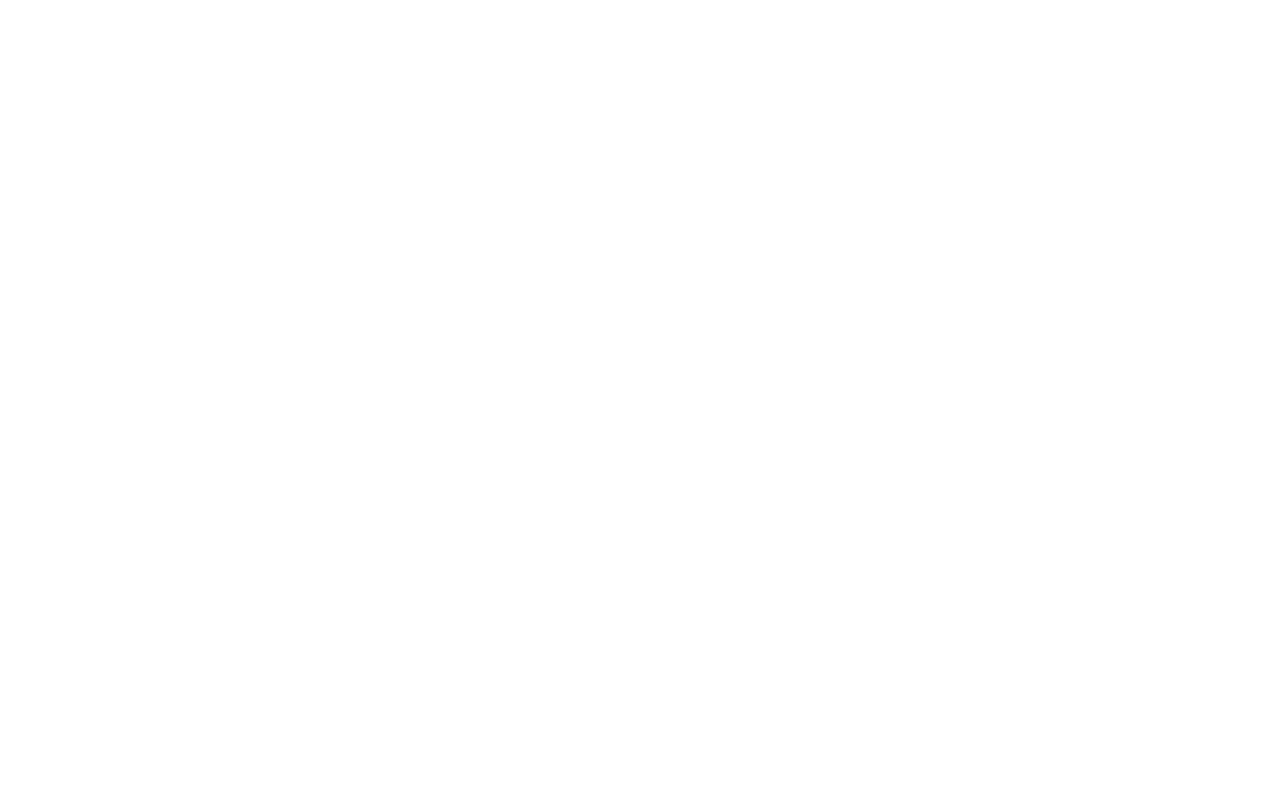
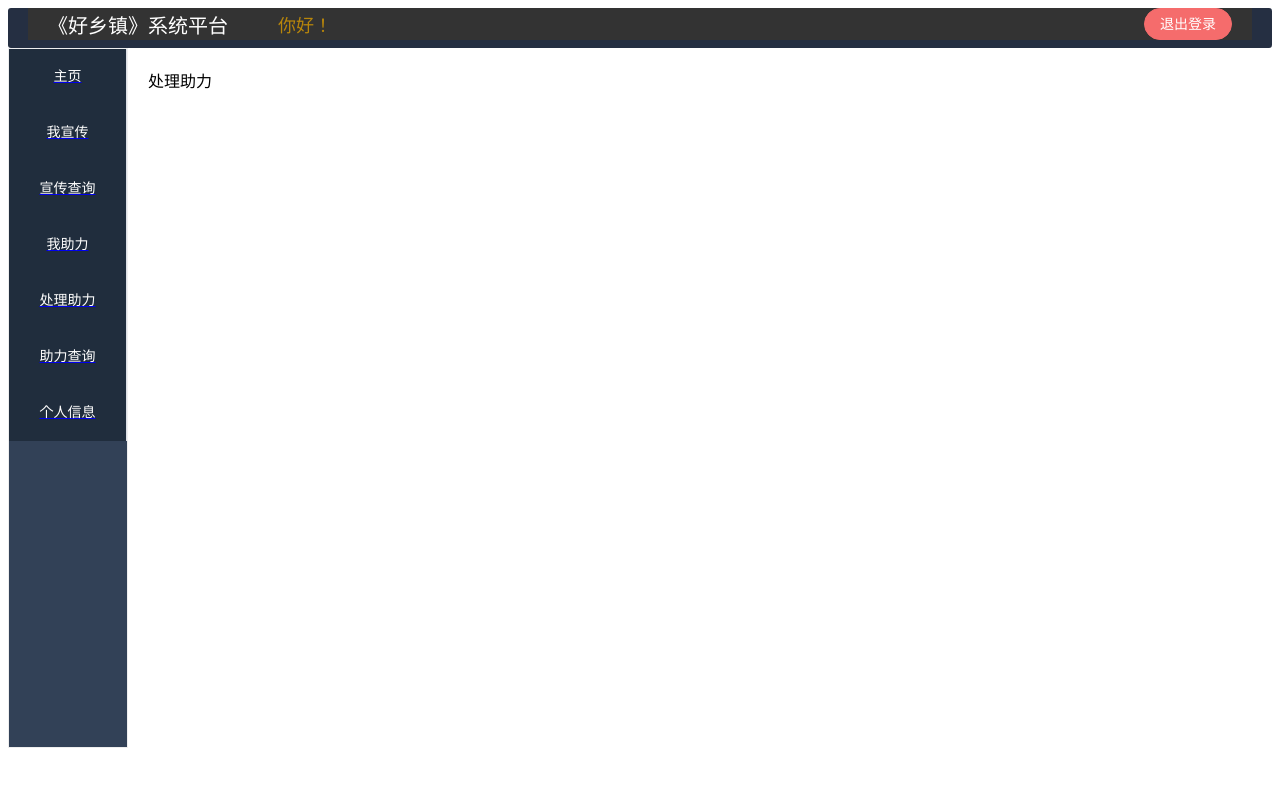
Before and after one commit to CYHone/vue-fineTownShip, a Vue app: page /handleSupport in a window 1280 px wide. Before the commit this address had no page. Shown: the top 786 px of the page. Built offline with nearby package versions, Linux system fonts and the light colour scheme.

Commit message:
处理助力页面搭建

```diff
--- a/src/components/r-aside.vue
+++ b/src/components/r-aside.vue
@@ -11,7 +11,6 @@
               <span style="color: #ffffff">主页</span>
             </el-menu-item>
           </router-link>
-
           <router-link to="/advocacyInfo">
             <el-menu-item index="1" class="menu-item-centered">
               <span style="color: #ffffff">我宣传</span>
@@ -27,8 +26,13 @@
               <span style="color: #ffffff">我助力</span>
             </el-menu-item>
           </router-link>
+          <router-link to="/handleSupport">
+            <el-menu-item index="4" class="menu-item-centered">
+              <span style="color: #ffffff">处理助力</span>
+            </el-menu-item>
+          </router-link>
           <router-link to="/querySupport">
-            <el-menu-item index="4" class="menu-item-centered">
+            <el-menu-item index="5" class="menu-item-centered">
               <span style="color: #ffffff">助力查询</span>
             </el-menu-item>
           </router-link>
--- a/src/router/index.js
+++ b/src/router/index.js
@@ -66,6 +66,11 @@
           path: '/advocacyInfoList',
           name: 'advocacyInfoList',
           component: () => import('../views/components/advocacyInfoList.vue')
+         },
+         {
+          path: '/handleSupport',
+          name: 'handleSupport',
+          component: () => import('../views/components/handleSupport.vue')
          }
         ]
     }
--- /dev/null
+++ b/src/views/components/handleSupport.vue
@@ -0,0 +1,12 @@
+<template>
+    <div>
+        处理助力
+    </div>
+</template>
+
+<script setup>
+</script>
+
+<style scoped>
+
+</style>
--- a/src/views/components/queryAdvocacyInfo.vue
+++ b/src/views/components/queryAdvocacyInfo.vue
@@ -59,9 +59,9 @@
 
       <!-- 查询结果表格 -->
       <el-table :data="advocacyList" style="width: 100%" v-if="advocacyList.length > 0">
-        <el-table-column prop="ptitle" label="宣传标题" width="150"></el-table-column>
+        <el-table-column prop="ptitle" label="宣传标题" width="100"></el-table-column>
         <el-table-column prop="type" label="宣传类型" width="100"></el-table-column>
-        <el-table-column label="地点" width="200">
+        <el-table-column label="地点" width="180">
             <template #default="scope">
             {{ scope.row.provinceName }} - {{ scope.row.cityName }} - {{ scope.row.townName }}
             </template>
@@ -86,6 +86,11 @@
             {{ new Date(scope.row.pupdateDate).toLocaleString() }}
             </template>
         </el-table-column>
+        <el-table-column label="操作" width="150">
+              <template #default="{ row }">
+                <el-button @click="handleAction(row)" type="primary">我助力</el-button>
+              </template>
+            </el-table-column>
       </el-table>
 
       <el-pagination
```
